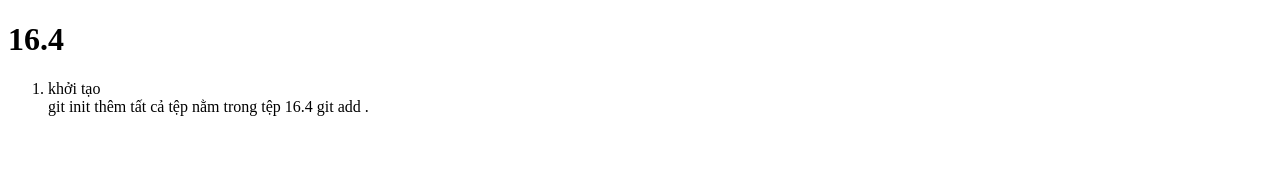
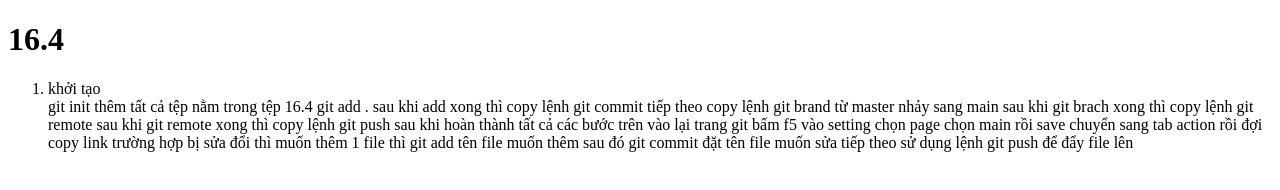
Before and after one commit to duwc06/16.4, a plain HTML site: page index.html in a window 1280 px wide. Drawn offline with Linux system fonts and the light colour scheme.

Commit message:
sửa đổi lần 1

```diff
--- a/index.html
+++ b/index.html
@@ -12,6 +12,18 @@
         git init
         thêm tất cả tệp nằm trong tệp 16.4
         git add .
+        sau khi add xong thì copy lệnh git commit
+        tiếp theo  copy lệnh git brand
+        từ master nhảy sang main
+        sau khi git brach xong thì copy lệnh git remote
+        sau khi git remote xong thì copy lệnh git push
+        sau khi hoàn thành tất cả các bước trên vào lại trang git bấm f5
+        vào  setting chọn page chọn main rồi save
+        chuyển sang tab action rồi đợi copy link
+        trường hợp bị sửa đổi thì muốn thêm 1 file thì git add tên file muốn thêm
+        sau đó git commit đặt tên file muốn sửa
+        tiếp theo sử dụng lệnh git push để đẩy file lên
+
     </ol>
 </body>
 </html>
```
